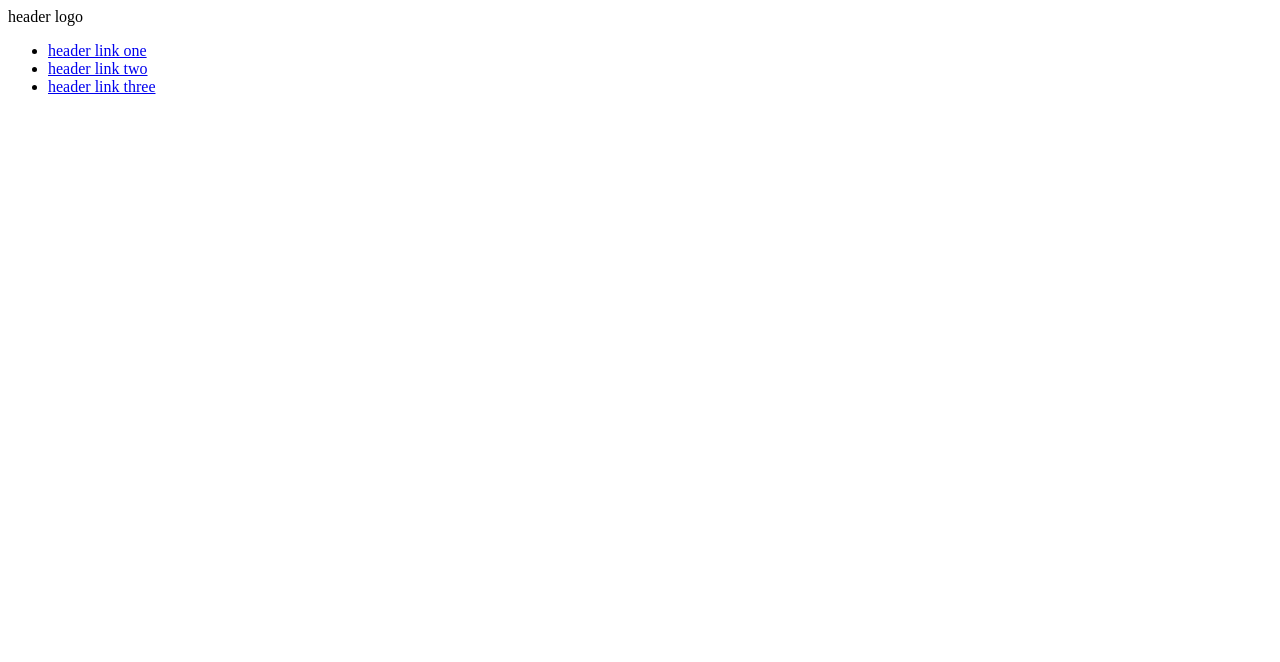
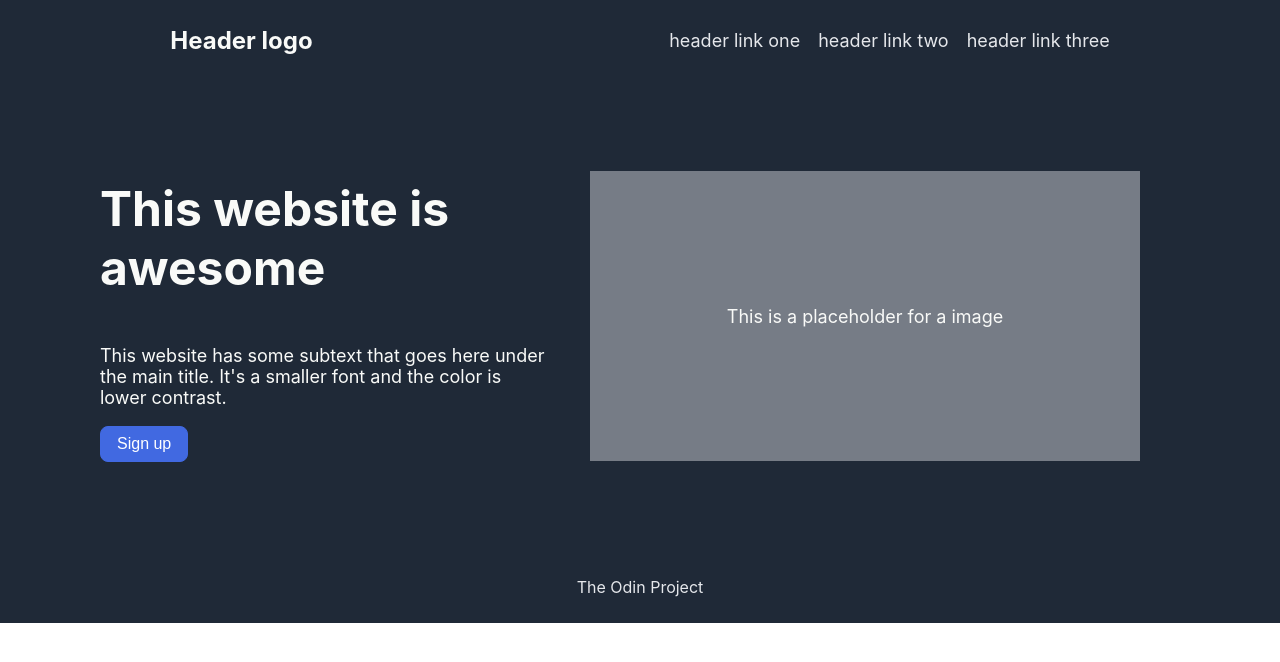
Before and after one commit to hugh-xvi/odin-landing-page, a plain HTML site: page index.html in a window 1280 px wide. Drawn offline with Linux system fonts and the light colour scheme.

Commit message:
Finished the header and first section of the page

```diff
--- a/index.html
+++ b/index.html
@@ -7,7 +7,7 @@
     </head>
     <body>
         <div class="header">
-            <div class="logo">header logo</div>
+            <div class="logo">Header logo</div>
             <div class="links">
                 <ul>
                     <li><a href="#">header link one</a></li>
@@ -18,11 +18,15 @@
         </div>
         <div class="landing">
             <div class="landing-header">
-
+                <div class="boldheader">
+                    <p>This website is awesome</p></div>
+                <div class="subtext">
+                    <p> This website has some subtext that goes here under the main title. It's a smaller font and the color is lower contrast.</p></div>
+                <button> Sign up </button>
             </div>
-            <div class="image">
-
-            </div>
+                <div class="image">
+                    This is a placeholder for a image
+                </div>
 
         </div>
         <div class="info">
@@ -48,6 +52,7 @@
 
         </div>
         <div class="footer">
+            The Odin Project
 
         </div>
     </body>
--- a/style.css
+++ b/style.css
@@ -0,0 +1,87 @@
+body{
+    display:flex;
+    flex-direction:column;
+    margin:0;
+    border:0;
+    font-family:-apple-system, BlinkMacSystemFont, 'Segoe UI', Roboto, Oxygen, Ubuntu, Cantarell, 'Open Sans', 'Helvetica Neue', sans-serif;
+
+}
+/* HEADER */
+.header{
+    background-color:#1F2937;
+    display:flex;
+    text-decoration:none;
+    color:#E5E7EB;
+    justify-content:space-around;
+    align-items:center;
+    padding:12px;
+}
+.logo{
+    font-size:24px;
+    color:#F9FAF8;
+    font-weight:700
+}
+ul{
+    list-style-type:none;
+    display:flex;
+    font-size:18px;
+    gap:18px;
+}
+a{
+    color:#E5E7EB;
+    text-decoration:none;
+}
+
+
+/* FOOTER */
+
+
+.footer{
+    display:flex;
+    align-items:center;
+    justify-content:center;
+    height:72px;
+    background:#1F2937;
+    color:#E5E7EB;
+}
+/* landing */
+.landing{
+    display:flex;
+    justify-content:space-around;
+    background:#1F2937;
+    padding:50px 100px 50px 100px;
+
+}
+.image{
+    display:flex;
+    height:290px;
+    width:1200px;
+    margin:40px;
+    background:#767c86;
+    justify-content:center;
+    align-items:center;
+    color:#F9FAF8;
+    font-size:18px;
+}
+
+button{
+    background: royalblue;
+    border: 1px solid royalblue;
+    color: white;
+    cursor: pointer;
+    padding: 8px 16px;
+    border-radius: 8px;
+    font-size:16px;
+}
+p{
+    color:#F9FAF8;
+}
+.boldheader{
+    font-weight:700;
+    font-size:48px;
+    margin-bottom:8px;
+}
+.subtext{
+    color:#E5E7EB;
+    font-size:18px;
+}
```
